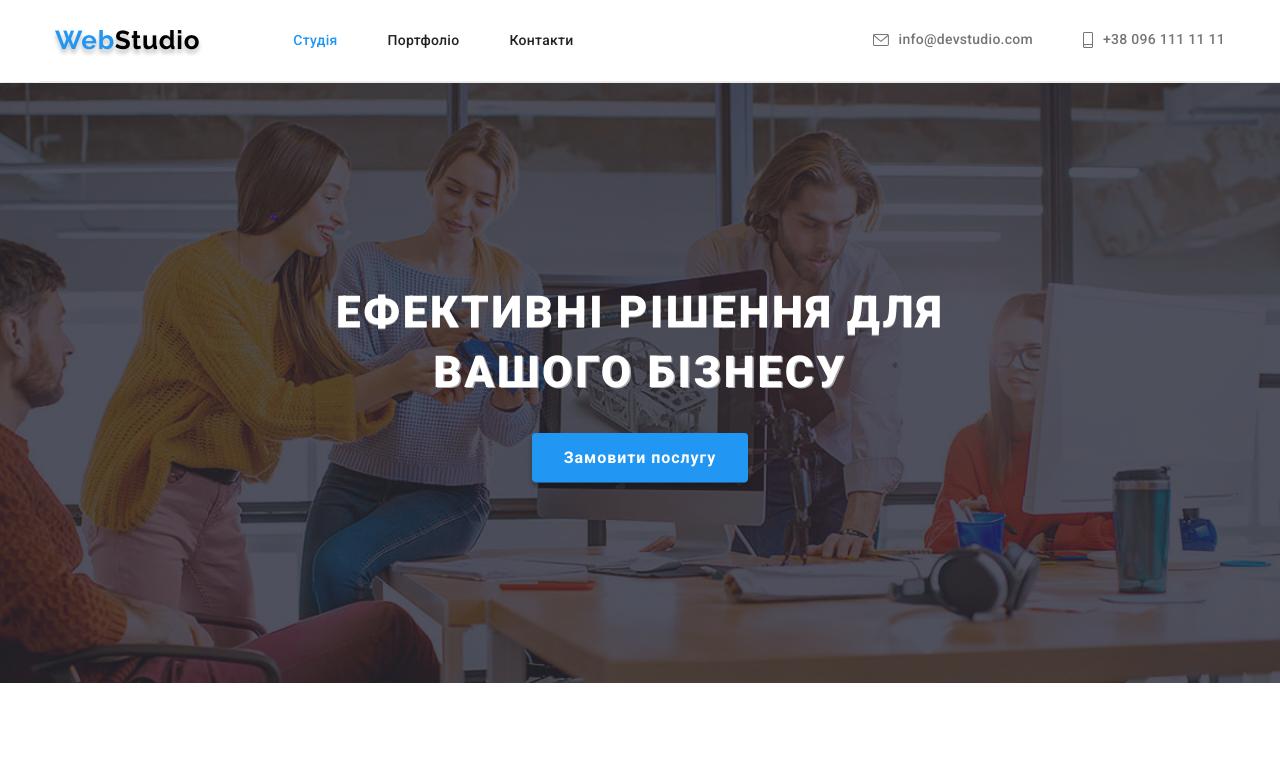
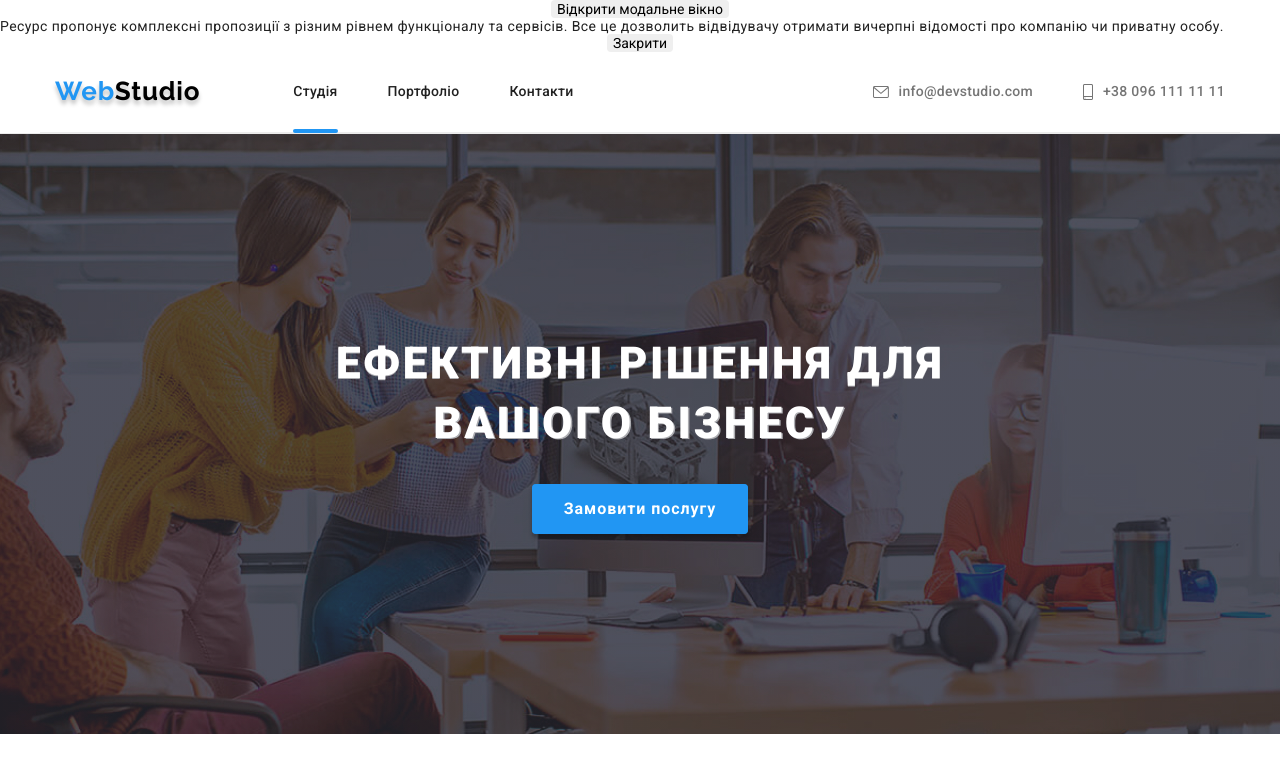
Before and after one commit to Hereha/goit-markup-hw-05, a plain HTML site: page index.html in a window 1280 px wide. Shown: the top 773 px of the page. Drawn offline with nearby package versions, Linux system fonts and the light colour scheme.

Commit message:
17.08.22-v01
hw-05-01

```diff
--- a/css/styles.css
+++ b/css/styles.css
@@ -160,16 +160,23 @@ ul {
 .header-nav-list {
     display: flex;
     gap: 50px;
-	padding-top: 32px;
-	padding-bottom: 32px;
+	/* padding-top: 32px;
+	padding-bottom: 32px; */
 }
 
-.header-link {
+.header-link.link {
+    position: relative;
+    display: block;
     color: var(--primary-text-color);
     font-weight: 500;
     font-size: 14px;
     line-height: 1.14;
     letter-spacing: 0.02em;
+    padding-top: 32px;
+    padding-bottom: 32px;
+    transition-property: color;
+    transition-duration: 250ms;
+    transition-timing-function: cubic-bezier(0.4, 0, 0.2, 1);
     /* margin-left: 50px; */
 }
 
@@ -178,6 +185,18 @@ ul {
 }
 .header-link:focus {
     color: var(--accent-color);
+}
+
+.nav-list-item .current::after {
+    display: block;
+    position: absolute;
+    content: "";
+    border-radius: 2px;
+    width: 100%;
+    height: 4px;
+    left: 0;
+    bottom: -1px;
+    background-color: var(--accent-color);
 }
 
 .current {
--- a/index.html
+++ b/index.html
@@ -11,6 +11,14 @@
 </head>
 
 <body>
+
+    <button data-modal-open>Відкрити модальне вікно</button>
+    <div class="backdrop is-hidden" data-modal></div>
+    <div class="modal">
+        <p>Ресурс пропонує комплексні пропозиції з різним рівнем функціоналу та сервісів. Все це дозволить відвідувачу отримати вичерпні відомості про компанію чи приватну особу.
+        </p>
+        <button data-modal-close>Закрити</button>
+    </div>
 
     <!-- ----------ШАПКА---------- -->
 
@@ -461,5 +469,6 @@
         </div>
     </div>
 </footer>
+<script src="./js/modal.js"></script>
 </body>
 </html>
--- /dev/null
+++ b/js/modal.js
@@ -0,0 +1,14 @@
+(() => {
+    const refs = {
+    openModalBtn: document.querySelector("[data-modal-open]"),
+    closeModalBtn: document.querySelector("[data-modal-close]"),
+    modal: document.querySelector("[data-modal]"),
+    };
+
+    refs.openModalBtn.addEventListener("click", toggleModal);
+    refs.closeModalBtn.addEventListener("click", toggleModal);
+
+    function toggleModal() {
+    refs.modal.classList.toggle("is-hidden");
+    }
+})();
```
